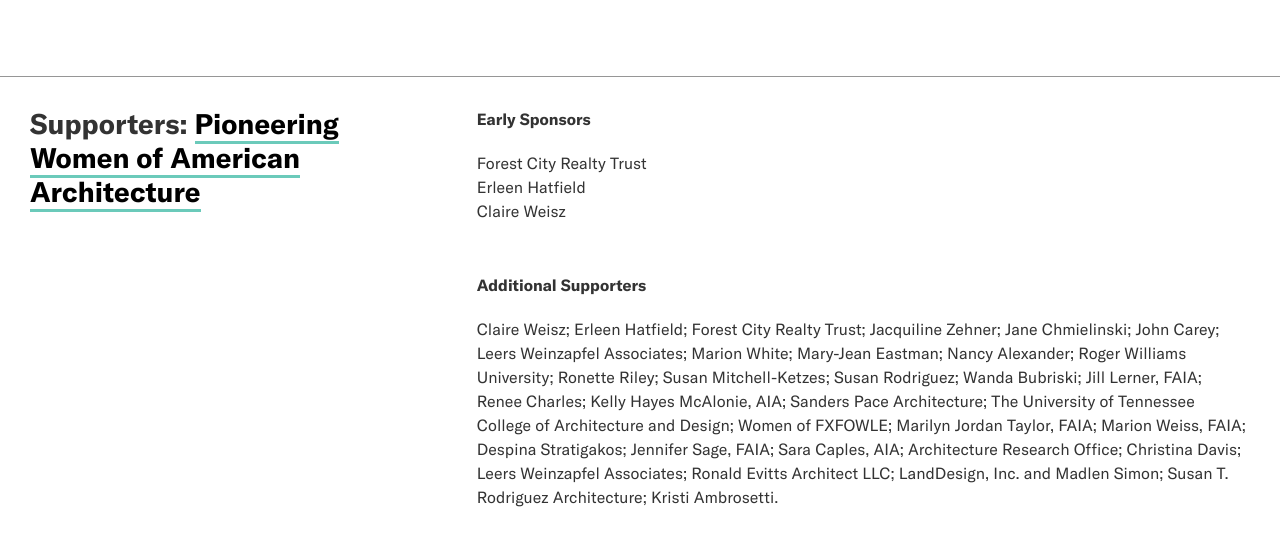
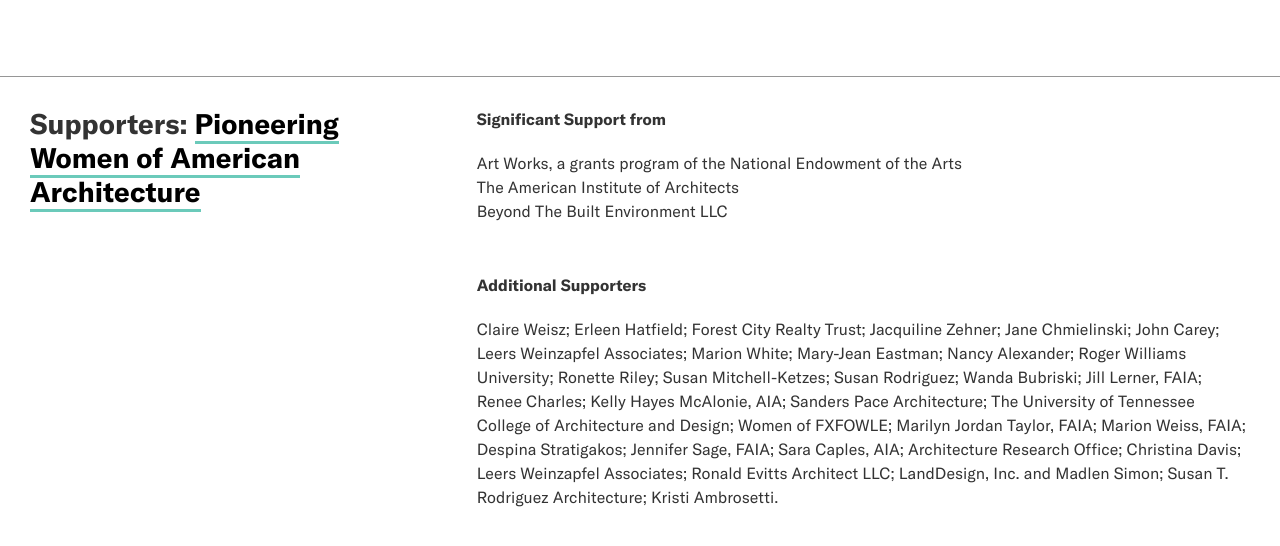
Before and after one commit to jengalas/bwaf-bbw, a Jekyll site: the page built from about/sponsors.md, in a window 1280 px wide and 900 px high, scrolled down 2021 px, cut to the strip 151-817 px from the top of the window. Shown: the top 546 px of the strip. Built offline with Jekyll 4.4.1, drawn with Linux system fonts in a browser that asks for light colours; some web fonts are replaced.

Commit message:
Update from Forestry.io Aislinn McNamara updated about/sponsors.md

```diff
--- a/about/sponsors.md
+++ b/about/sponsors.md
@@ -66,11 +66,11 @@
 pioneering-women:
   header: ''
   sponsors-groups:
-  - amt: Early Sponsors
+  - amt: Significant Support from
     sponsors:
-    - Forest City Realty Trust
-    - Erleen Hatfield
-    - Claire Weisz
+    - Art Works, a grants program of the National Endowment of the Arts
+    - The American Institute of Architects
+    - Beyond The Built Environment LLC
   additional-supporters: Claire Weisz; Erleen Hatfield; Forest City Realty Trust;
     Jacquiline Zehner; Jane Chmielinski; John Carey; Leers Weinzapfel Associates;
     Marion White; Mary-Jean Eastman; Nancy Alexander; Roger Williams University; Ronette
```
